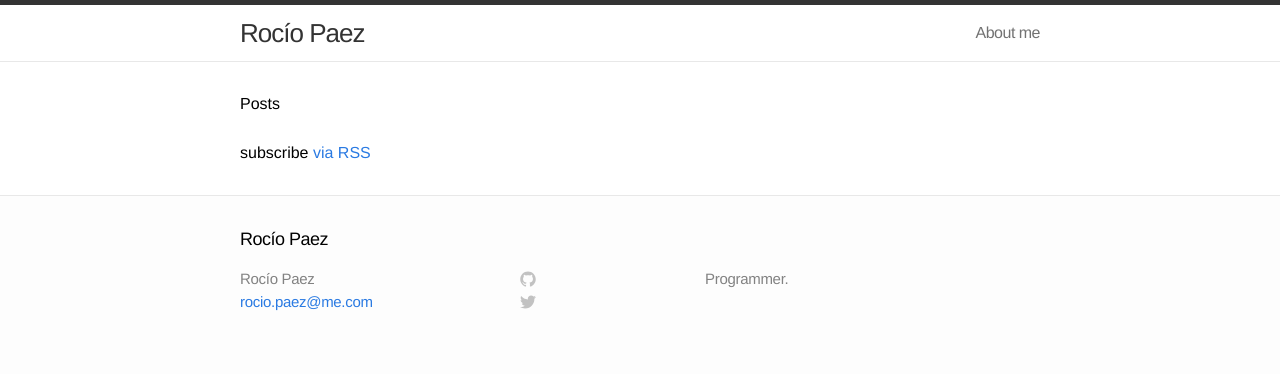
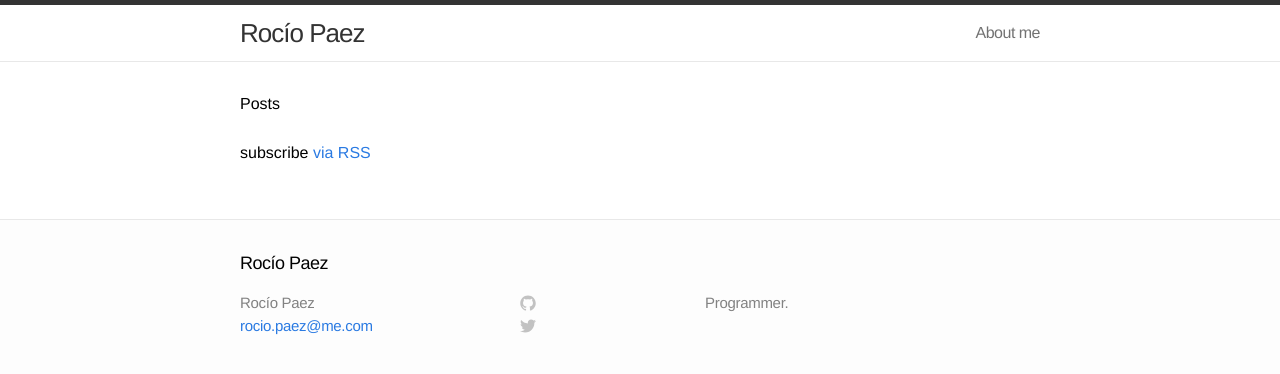
Before and after one commit to rociopaez/rociopaez.github.io, a Jekyll site: the page built from index.html, in a window 1280 px wide. Shown: the top 374 px of the page. Built offline with Jekyll 4.4.1, drawn with Linux system fonts in a browser that asks for light colours.

Commit message:
Add style

```diff
--- a/css/main.css
+++ b/css/main.scss
@@ -1,3 +1,5 @@
+---
+---
 /* Base */
 /* ----------------------------------------------------------*/
 
@@ -17,6 +19,11 @@ body {
 }
 
 h1, h2, h3, h4, h5, h6 { font-size: 100%; font-weight: 400; }
+
+p {
+  padding-bottom: 24px;
+  /*line-height: 1;*/
+}
 
 a         { color: #2a7ae2; text-decoration: none; }
 a:hover   { color: #000; text-decoration: underline; }
```
